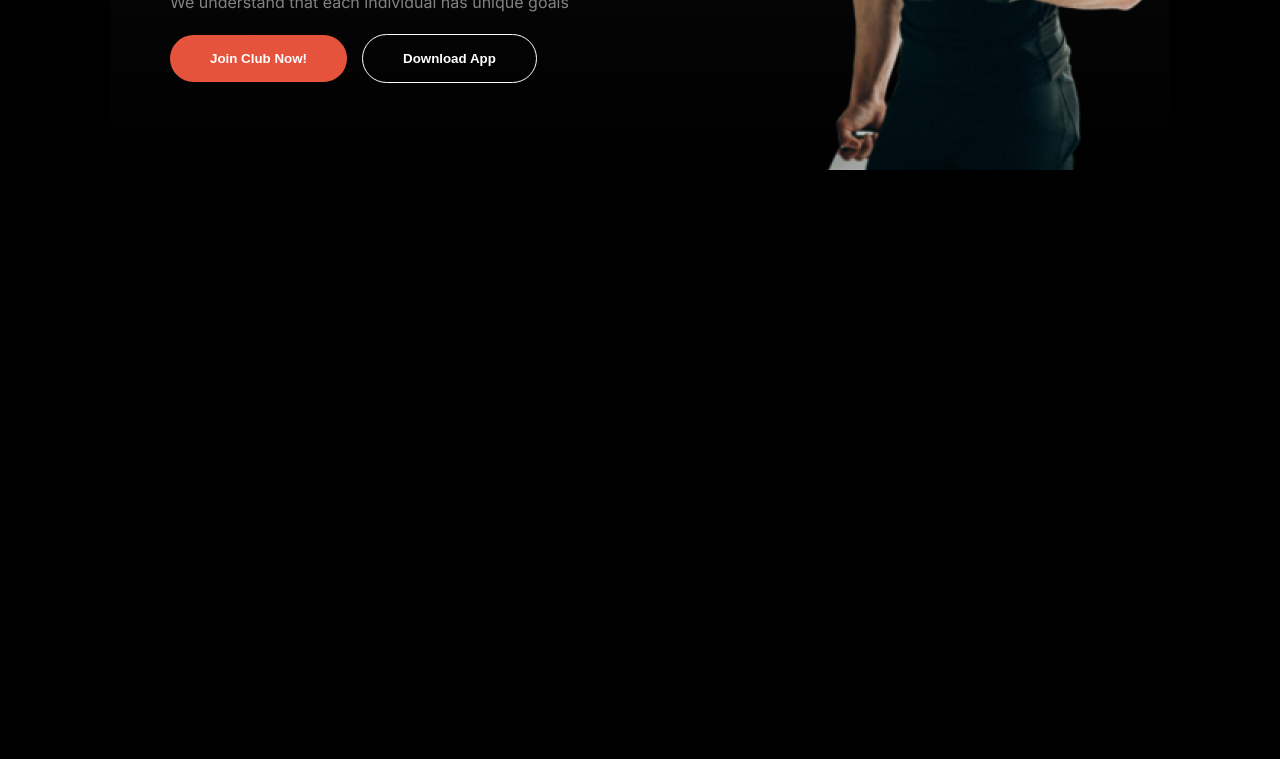
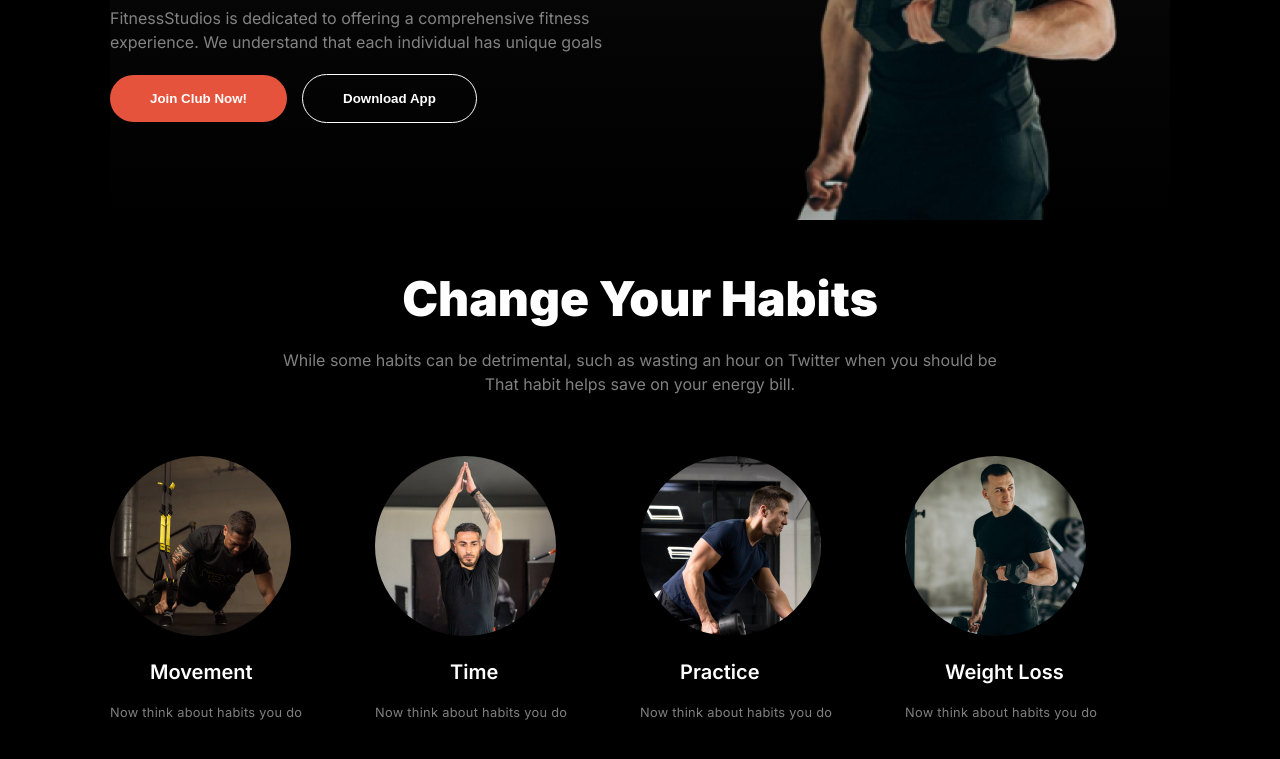
Before and after one commit to shahid-ahmed1/assignment-number-2, a plain HTML site: page index.html in a window 1280 px wide. Shown: the part 499-1258 px from the top of the page. Before the commit the page ends 800 px from the top, so only its background shows below. Drawn offline with Linux system fonts and the light colour scheme.

Commit message:
added a Chose your habits section

```diff
--- a/index.html
+++ b/index.html
@@ -36,7 +36,40 @@
         </div>
     </header>
     <main>
+<!-- habits section start -->
+ <section class="container">
+    <h3 class="habits-title">Change Your Habits</h3>
+    <p class="habits-discription">While some habits can be detrimental, such as wasting an hour on Twitter when you should be  <br>That habit helps save on your energy bill.</p>
+    <div class="habits-container">
+        <div class="habits-img-contant">
+            <img src="./images/image 3.png" alt="">
+            <h5>Movement</h5>
+            <p>Now think about habits you  do  </p>
 
+        </div>
+        <div class="habits-img-contant">
+            <img src="./images/image 2.png" alt="">
+            <h5 class="time">Time</h5>
+            <p>Now think about habits you do </p>
+
+
+        </div>
+        <div class="habits-img-contant">
+            <img src="./images/image 4.png" alt="">
+            <h5>Practice</h5>
+            <p>Now think about habits you do </p>
+
+
+        </div>
+        <div class="habits-img-contant">
+            <img src="./images/image 5.png " alt="">
+            <h5>Weight Loss</h5>
+            <p>Now think about habits you do </p>
+
+
+        </div>
+    </div>
+ </section>
     </main>
     <footer>
 
--- a/style/style.css
+++ b/style/style.css
@@ -69,11 +69,13 @@
   /* banner related style */
   .banner{
     display: flex;
+    gap: 80px;
+    margin-top: 50px;
   }
-  .banner-contant{
-    padding: 60px;
-  }
+
   .banner-title{
+    width: 520px;
+    margin-top: 50px;
     color: rgb(255, 255, 255);
     font-size: 5rem;
     font-weight: 900;
@@ -81,6 +83,7 @@
 
   }
   .banner-discription{
+    width: 520px;
     margin-top: 28px;
     color: rgba(255, 255, 255, 0.5);
     font-weight: 400;
@@ -108,7 +111,57 @@
     margin-top: 20px;
 
   }
+  /* habits section style */
+  .habits-title{
+    color: rgb(255, 255, 255);
+    font-size: 3rem;
+    font-weight: 900;
+    line-height: 120%;
+    text-align: center;
+  }
+  .habits-discription{
+    margin-top: 20px;
+    color: rgba(255, 255, 255, 0.5);
+    font-weight: 400;
+    line-height: 24px;
+    text-align: center;
+  }
+  .habits-container{
+    margin-top: 60px;
+    display: grid;
+    grid-template-columns: repeat(4,1fr);
+    align-items: center;
+    justify-content: center;
+  }
 
+  .habits-img-contant img{
+    border-radius: 50%;
+    justify-content: center;
+    align-items: center;
+
+  }
+  .habits-img-contant h5{
+    margin:20px auto;
+    color: rgb(255, 255, 255);
+    font-size: 1.25rem;
+    font-weight: 600;
+    line-height: 120%;
+    margin-left: 40px;
+
+
+  }
+ .time{
+  padding-left: 35px;
+ }
+  .habits-img-contant p{
+    margin-top: 20px;
+    color: rgba(255, 255, 255, 0.5);
+    font-weight: 400;
+    font-size: 0.8rem;
+    line-height: 18px;
+    letter-spacing: 0.3px;
+
+  }
 
   /* responsive style */
 @media screen and (max-width:576px){
@@ -133,6 +186,17 @@
       font-size: 3rem;
 
     }
+    .banner-discription{
+      width: 80%;
+    }
+    .habits-container{
+      grid-template-columns: 1fr;
+       gap: 30px;
+      justify-items: center;
+    }
+    .habits-title{
+      font-size: 2rem;
+    }
 
 
 }
```
